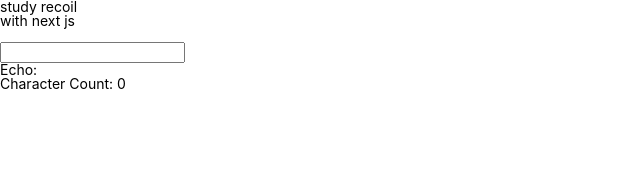
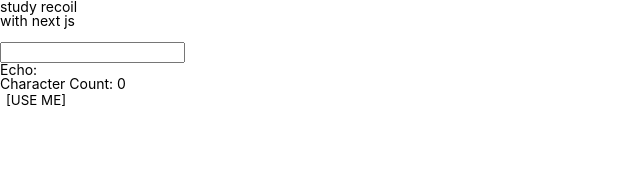
Before and after one commit to HyeYeong/study-recoil, a Next.js app: page / in a window 1280 px wide. Shown: the top 181 px of the page, without its empty margins (0-640 px from the left). Built offline with nearby package versions, Linux system fonts and the light colour scheme.

Commit message:
feat: add dataAtom

```diff
--- /dev/null
+++ b/src/components/molecules/ShowData/index.tsx
@@ -0,0 +1,18 @@
+import { useRecoilState } from 'recoil';
+import { dataState } from '@src/recoil/data/atoms';
+
+export const ShowData = () => {
+  const [data, setData] = useRecoilState<string[]>(dataState);
+
+  const changeData = () => {
+    const newList = [...data, '"test", '];
+    setData(newList);
+  };
+
+  return (
+    <article>
+      <button onClick={() => changeData()}>[USE ME]</button>
+      {data}
+    </article>
+  );
+};
--- a/src/pages/index.tsx
+++ b/src/pages/index.tsx
@@ -1,5 +1,6 @@
 import Head from 'next/head';
 import { CharacterCounter } from '@src/components/organisms/CharacterCounter';
+import { ShowData } from '@src/components/molecules/ShowData';
 export default function Home() {
   return (
     <div>
@@ -11,6 +12,7 @@
         <p>with next js</p>
         <br />
         <CharacterCounter />
+        <ShowData />
       </main>
     </div>
   );
--- /dev/null
+++ b/src/recoil/data/atoms.ts
@@ -0,0 +1,6 @@
+import { atom } from 'recoil';
+
+export const dataState = atom<string[]>({
+  key: 'dataState',
+  default: [],
+});
```
